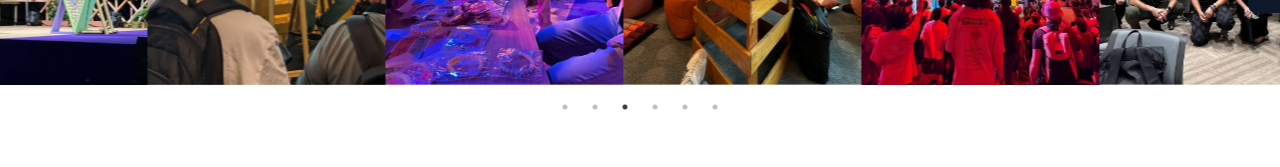
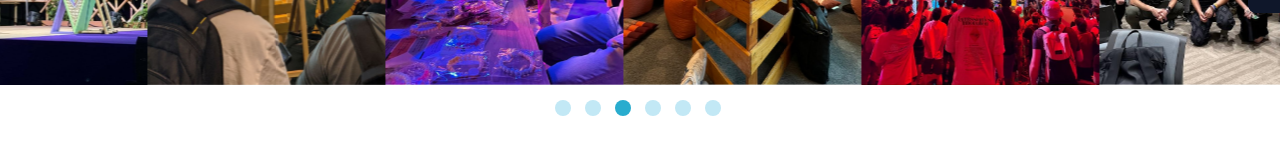
Before and after one commit to privacy-scaling-explorations/pse.dev, a Next.js app: page /en/devcon-7 in a window 1280 px wide. Shown: the part 435-602 px from the top of the page. Built offline with nearby package versions, Linux system fonts and the light colour scheme; what i18next-resources-to-backend would draw is missing.

Commit message:
add slider controller

```diff
--- a/app/[lang]/devcon-7/sections/Devcon7Slider.tsx
+++ b/app/[lang]/devcon-7/sections/Devcon7Slider.tsx
@@ -9,7 +9,7 @@ import Image from 'next/image'
 
 export const Devcon7Slider = () => {
   const settings = {
-    dots: false,
+    dots: true,
     infinite: true,
     speed: 500,
     slidesToShow: 4.2,
@@ -43,6 +43,17 @@ export const Devcon7Slider = () => {
         },
       },
     ],
+    appendDots: (dots: React.ReactNode) => (
+      <div
+        style={{
+          borderRadius: '10px',
+          padding: '10px',
+        }}
+      >
+        <ul style={{ margin: '0px' }}> {dots} </ul>
+      </div>
+    ),
+    customPaging: (i: number) => <div className="h-4 w-4 rounded-full  mt-5" />,
   }
 
   const images = [
--- a/styles/globals.css
+++ b/styles/globals.css
@@ -76,6 +76,14 @@
   }
 }
 
+.slick-dots ul li div {
+  background: #C2E8F5 !important;
+}
+
+.slick-dots li.slick-active div {
+  background: #29acce !important;
+}
+
 @layer base {
   * {
     @apply border-border;
@@ -86,7 +94,9 @@
   }
   body {
     @apply font-sans bg-background text-foreground;
-    font-feature-settings: "rlig" 1, "calt" 1;
+    font-feature-settings:
+      'rlig' 1,
+      'calt' 1;
   }
   h1,
   h2,
@@ -108,24 +118,24 @@
  * Custom styles for Markdown component
  */
 @layer base {
-  table[data-component="table"] {
+  table[data-component='table'] {
     @apply overflow-hidden !border !border-solid !border-tuatara-300 rounded-lg table-auto bg-white;
   }
 
-  table[data-component="table"] tr {
+  table[data-component='table'] tr {
     @apply !divide-solid !divide-x !divide-tuatara-300;
   }
 
-  table[data-component="table"] thead > tr > th {
+  table[data-component='table'] thead > tr > th {
     @apply px-4 py-1 text-sm font-medium text-left text-anakiwa-500;
     @apply border border-tuatara-300;
   }
 
-  table[data-component="table"] tbody > tr > td {
+  table[data-component='table'] tbody > tr > td {
     @apply px-4 py-1 text-sm font-medium text-left text-tuatara-700;
   }
 
-  table[data-component="table"] tbody > tr:not(:last-child) {
+  table[data-component='table'] tbody > tr:not(:last-child) {
     @apply border-b border-tuatara-300;
   }
 }
@@ -139,32 +149,32 @@
 }
 
 /*Accordion open state*/
-.accordion > [data-state="open"] [data-icon="minus"] {
+.accordion > [data-state='open'] [data-icon='minus'] {
   @apply block;
 }
-.accordion > [data-state="open"] [data-icon="plus"] {
+.accordion > [data-state='open'] [data-icon='plus'] {
   @apply hidden;
 }
 
 /*Accordion close state*/
-.accordion > [data-state="closed"] [data-icon="plus"] {
+.accordion > [data-state='closed'] [data-icon='plus'] {
   @apply block;
 }
-.accordion > [data-state="closed"] [data-icon="minus"] {
+.accordion > [data-state='closed'] [data-icon='minus'] {
   @apply hidden;
 }
 
 /*Accordion hover state content*/
-.accordion.hover-icon > [data-state="closed"] [data-icon="plus"] {
+.accordion.hover-icon > [data-state='closed'] [data-icon='plus'] {
   @apply hidden;
 }
-.accordion.hover-icon > [data-state="closed"]:hover [data-icon="plus"] {
+.accordion.hover-icon > [data-state='closed']:hover [data-icon='plus'] {
   @apply block;
 }
 
 /*Accordion hover state content*/
 @media screen and (max-width: 768px) {
-  .accordion.hover-icon > [data-state="closed"] [data-icon="plus"] {
+  .accordion.hover-icon > [data-state='closed'] [data-icon='plus'] {
     @apply block;
   }
 }
```
